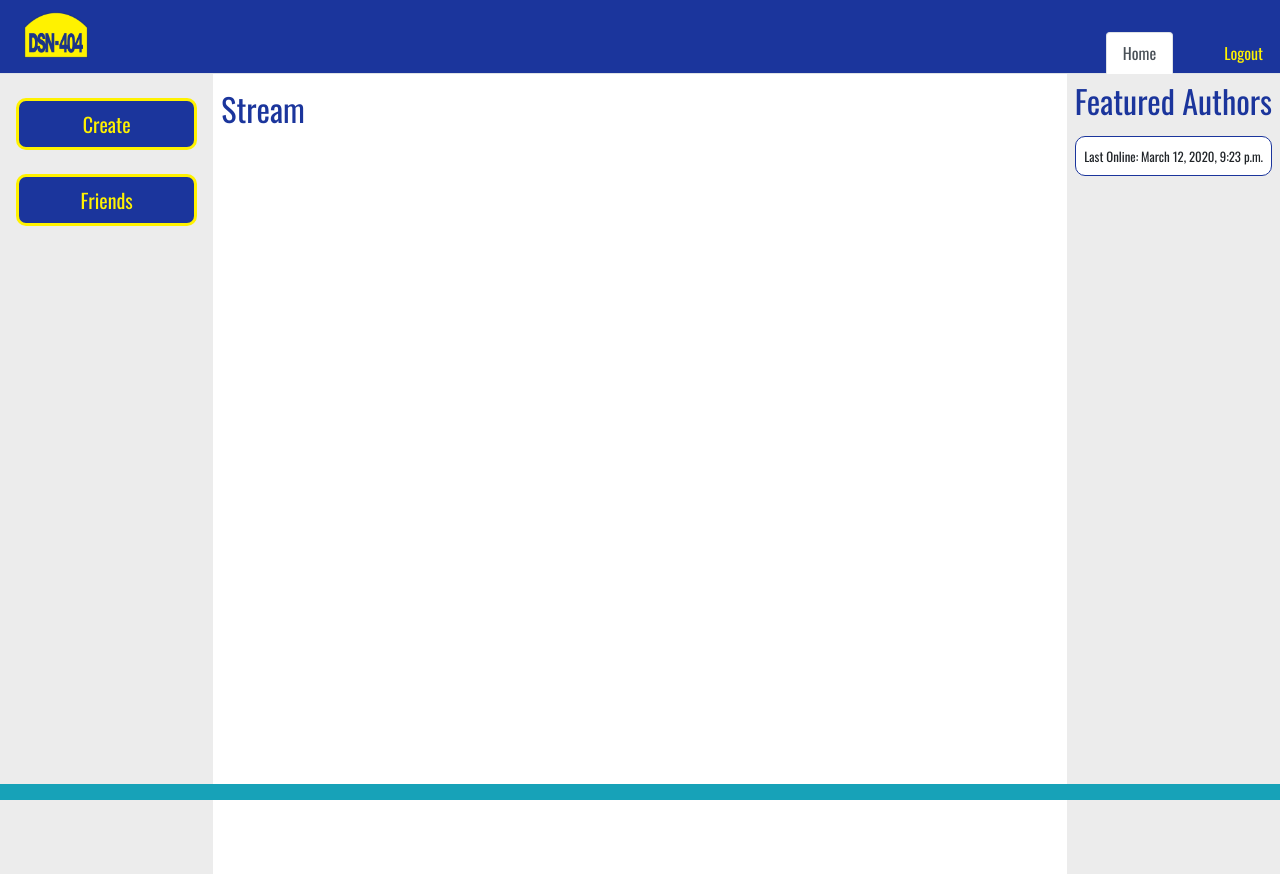
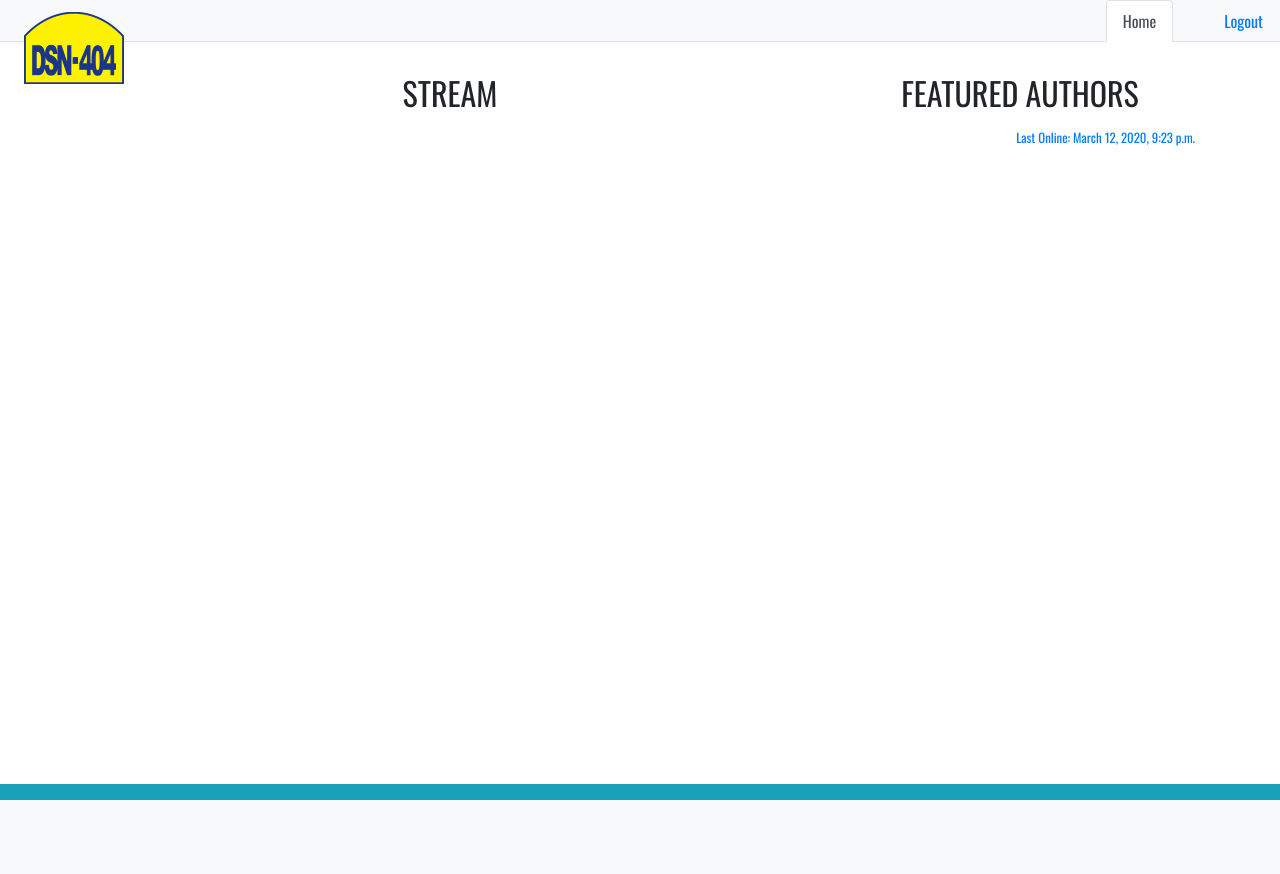
Before and after one commit to CMPUT404-Group-Project/Distributed-Social-Networking, a Django app: page / in a window 1280 px wide. After the commit the page ends 800 px from the top, so only its background shows below. Run offline with Django 3.2, Linux system fonts and the light colour scheme; the visitor is signed in with stand-in values (Sample User, id 1); data comes from the database, SQL or seed files in the repository; data that the repository does not hold is empty; some libraries are stand-ins or nearby versions.

Commit message:
Revert "Frnt/59 homepage styling"

```diff
--- a/distributedsocialnetwork/distributedsocialnetwork/static/distributedsocialnetwork/style.css
+++ b/distributedsocialnetwork/distributedsocialnetwork/static/distributedsocialnetwork/style.css
@@ -1,75 +1,5 @@
-:root{
-    --primary-color: rgb(27, 53, 156);
-    --accent-color: rgb(255,242,0);
-}
-
 * {
   font-family: "Oswald", sans-serif;
   -webkit-font-smoothing: antialiased;
   -moz-osx-font-smoothing: grayscale;
 }
-
-.container-full{
-    min-height: 100%;
-}
-
-main {
-    height: 100%;
-    width: 100%;
-    position: absolute;
-}
-
-.logo {
-    position:absolute;
-    margin: 0.75em 1.5em 1em 1.5em;
-}
-
-.nav {
-    padding-top: 2em;
-    background-color: var(--primary-color);
-}
-
-.nav-link {
-    color: var(--accent-color);
-}
-
-.btn-outline-primary, .btn-primary {
-    color: var(--accent-color);
-    border-color: var(--accent-color);
-    background-color: var(--primary-color);
-    border-width: 3px;
-    border-radius: 10px;
-}
-
-.btn-primary:hover, .btn-outline-primary:hover {
-    background-color: var(--primary-color);
-    border-color: var(--accent-color);
-}
-
-h2, a {
-    color: var(--primary-color);
-}
-
-.stream {
-    background-color: white;
-    padding-top: 0.5rem;
-}
-
-.sidebar {
-    background-color: rgb(236, 236, 236);
-    padding-top: 0.5rem;
-}
-
-.post {
-    border-color: var(--primary-color);
-    border-radius: 10px;
-}
-
-.featured-author {
-    border-color: var(--primary-color);
-    border-radius: 10px;
-}
-
-.featured-author > .card-body {
-    padding: 0.5rem;
-}
--- a/distributedsocialnetwork/distributedsocialnetwork/urls.py
+++ b/distributedsocialnetwork/distributedsocialnetwork/urls.py
@@ -21,6 +21,6 @@ urlpatterns = [
     path('admin/', admin.site.urls),
     path('', index, name='home'),
     path('author/', include('author.urls')),
-    path('posts/', include('post.urls', namespace='post')),
+    path('posts/', include('post.urls')),
     path('api/', include('api.urls')),
 ]
--- a/distributedsocialnetwork/post/urls.py
+++ b/distributedsocialnetwork/post/urls.py
@@ -1,7 +1,7 @@
 from django.urls import path
 from .views import create_post, view_post
 
-app_name= 'post'
+
 urlpatterns = [
     path('create', create_post, name='create'),
     path('<uuid:pk>', view_post, name='view_post')
--- a/distributedsocialnetwork/templates/base.html
+++ b/distributedsocialnetwork/templates/base.html
@@ -21,8 +21,9 @@
 </head>
 
 <body>
-	<header class="bg-light header">
-		<img class="logo" width="64px" src="{% static "distributedsocialnetwork/DSN-404.png" %}" alt="DSN logo">
+	<header class="bg-light" style="margin-bottom: 2em;">
+		<img width="100px" height="72px" src="{% static "distributedsocialnetwork/DSN-404.png" %}" alt="DSN logo"
+			style="position:fixed; margin: 0.75em 1.5em 1em 1.5em;">
 		<ul class="nav nav-tabs justify-content-end">
 			<!-- Use template inheritance to customize navigation, https://stackoverflow.com/a/341748 -->
 			<li class="nav-item">
@@ -45,7 +46,7 @@
 			{% endif %}
 		</ul>
 	</header>
-	<main class="container-full p-0 no-gutters">
+	<main class="container pb-5">
 		{% block content %} {% endblock content %}
 	</main>
 	<footer class="navbar fixed-bottom bg-info">
--- a/distributedsocialnetwork/templates/index.html
+++ b/distributedsocialnetwork/templates/index.html
@@ -5,56 +5,31 @@
 {% endblock  %}
 
 {% block content %}
-<div class="row container-full no-gutters">
-  <div class="col sidebar">
+<div class="row">
+  <div class="col-8 container">
     <div class="row justify-content-center">
-    </div>
-    {% if request.user.is_authenticated %}
-    <div class="row p-2 m-2 justify-content-center">
-        <a role="button" class="btn btn-lg btn-block btn-outline-primary" href="{% url 'post:create' %}">Create</a>
-    </div>
-    <div class="row p-2 m-2 justify-content-center">
-        <a role="button" class="btn btn-lg btn-block btn-outline-primary" href="#">Friends</a>
-    </div>
-    {%endif%}
-  </div>
-  <div class="col-8 stream">
-    <div class="row no-gutters p-2 justify-content-left">
-      <h2>Stream</h2>
+      <h2>STREAM</h2>
     </div>
     {% for post in posts %}
-    <div class="card m-2 post">
-      <div class="card-body">
-        <a class="card-title" href="{{ post.source }}">
-          <div class="row-12">
-            <h5>{{ post.title }}</h5>
-          </div>
-        </a>
-        <h6 class="card-subtitle mb-2 text-muted">{{ post.description }}</h6>
-        <p class="card-text">{{ post.content }}</p>
+      <a href="{{ post.source }}">
+      <div class="row-12">
+        <h4>{{ post.title }}</h4>
+        <p class="small">{{ post.description }}</p>
       </div>
-      <div class="card-footer text-muted text-right p-2">
-        <p class="m-0">{{ post.author.first_name }} {{ post.author.last_name }}</p>
-        <p class="small m-0">{{ post.published }}</p>
-      </div>
-    </div>
+    </a>
     {% endfor %}
   </div>
-  <div class="col text-right sidebar">
+  <div class="col-4 container text-right">
     <div class="row justify-content-center">
-      <h2>Featured Authors</h2>
+      <h2>FEATURED AUTHORS</h2>
     </div>
     {% for author in authors %}
-    <div class="card m-2 featured-author">
-      <div class="card-body">
-        <a class="card-title" href="{{ author.url }}">
-          <div class="row-12">
-            <h5>{{ author }}</h5>
-          </div>
-        </a>
-        <p class="card-subtitle small">Last Online: {{ author.last_login }}</p>
+    <a href="{{ author.url }}">
+      <div class="row-12">
+        <h5>{{ author }}</h5>
+        <p class="small">Last Online: {{ author.last_login }}</p>
       </div>
-    </div>
+    </a>
     {% endfor %}
   </div>
 </div>
```
